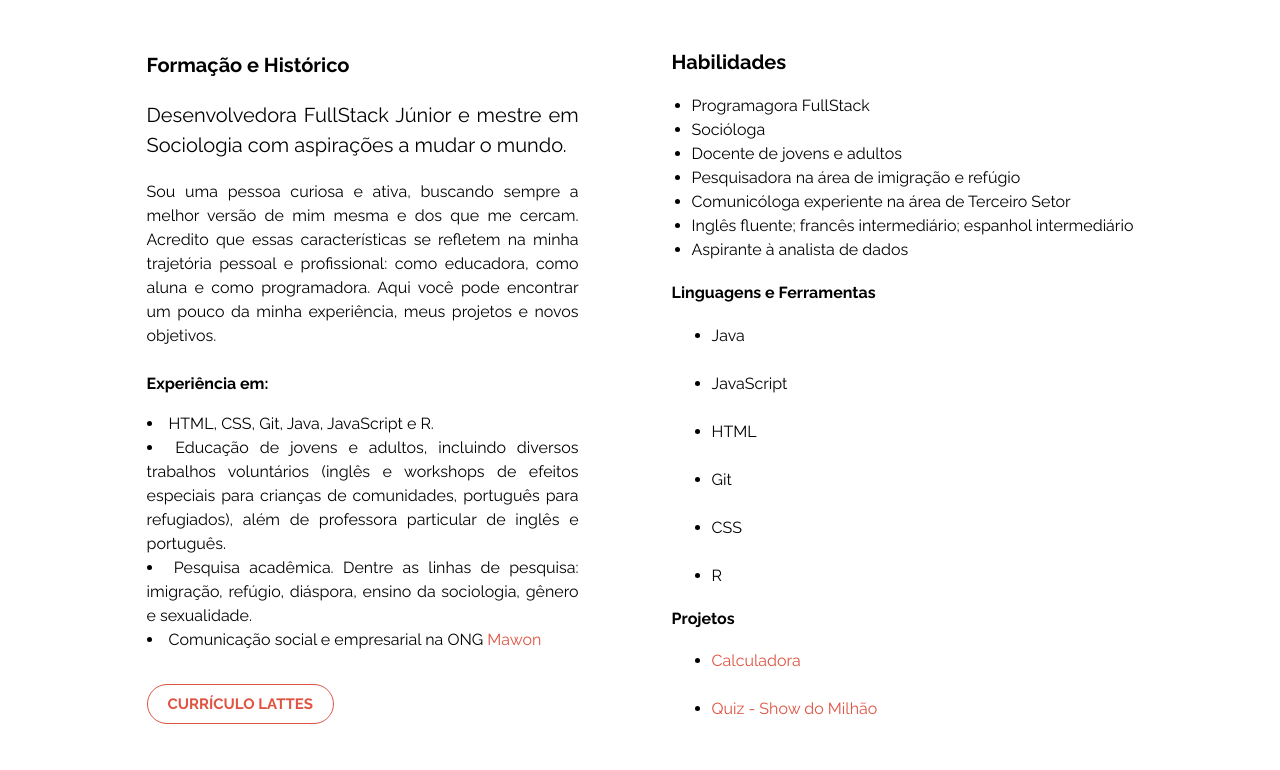
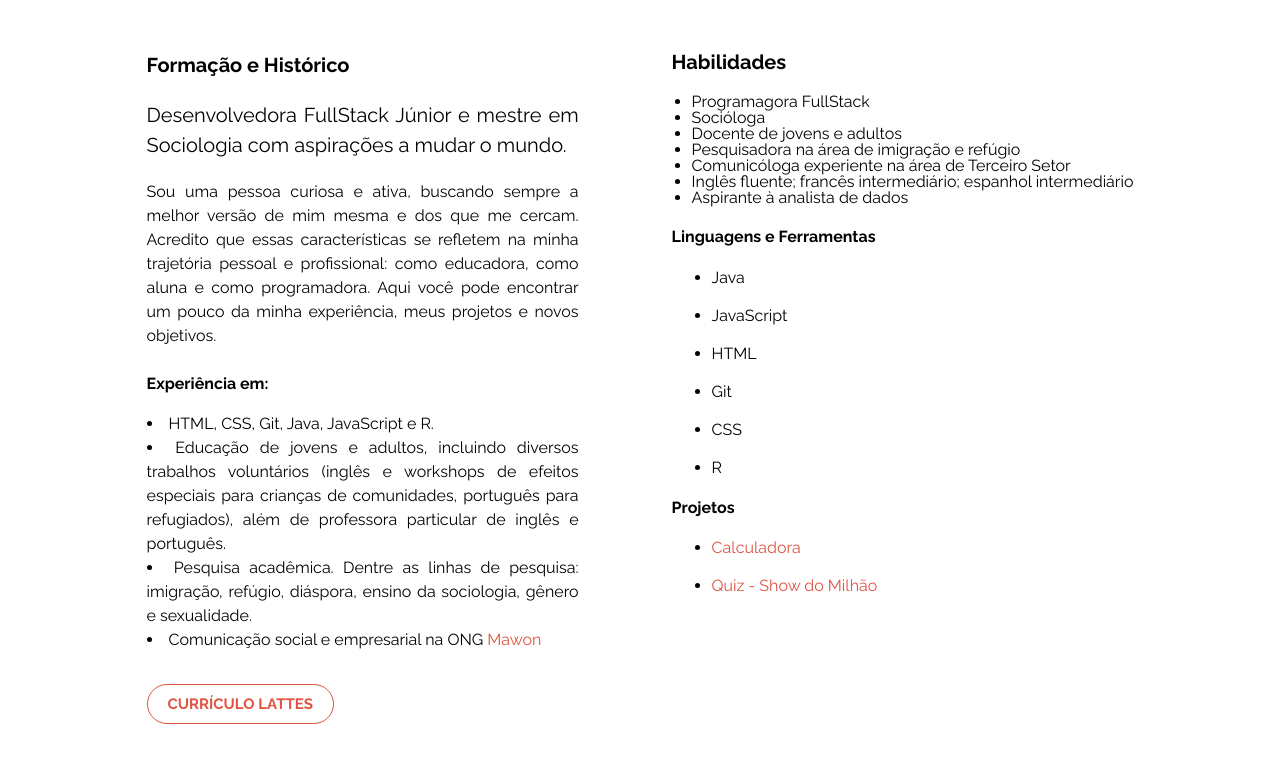
Before and after one commit to beatrizmaciel/site-pessoal, a plain HTML site: page REPROGRAMA/index.html in a window 1280 px wide. Shown: the part 710-1480 px from the top of the page. Drawn offline with Linux system fonts and the light colour scheme.

Commit message:
Update style.css

```diff
--- a/REPROGRAMA/CSS/style.css
+++ b/REPROGRAMA/CSS/style.css
@@ -101,15 +101,11 @@ a {
 
 .sobre-habilidades__lista {
     padding-left: 2rem;
-    line-height: 1.5;
+    line-height: 1;
     font-size: 1.6rem;
 }
 
-.sobre-habilidades__programacao__lista {
-    line-height: 1.5;
-}
-
-a:link {
+.sobre-habilidades__programacao__lista a {
      color: #df5442;
 }
 
```
